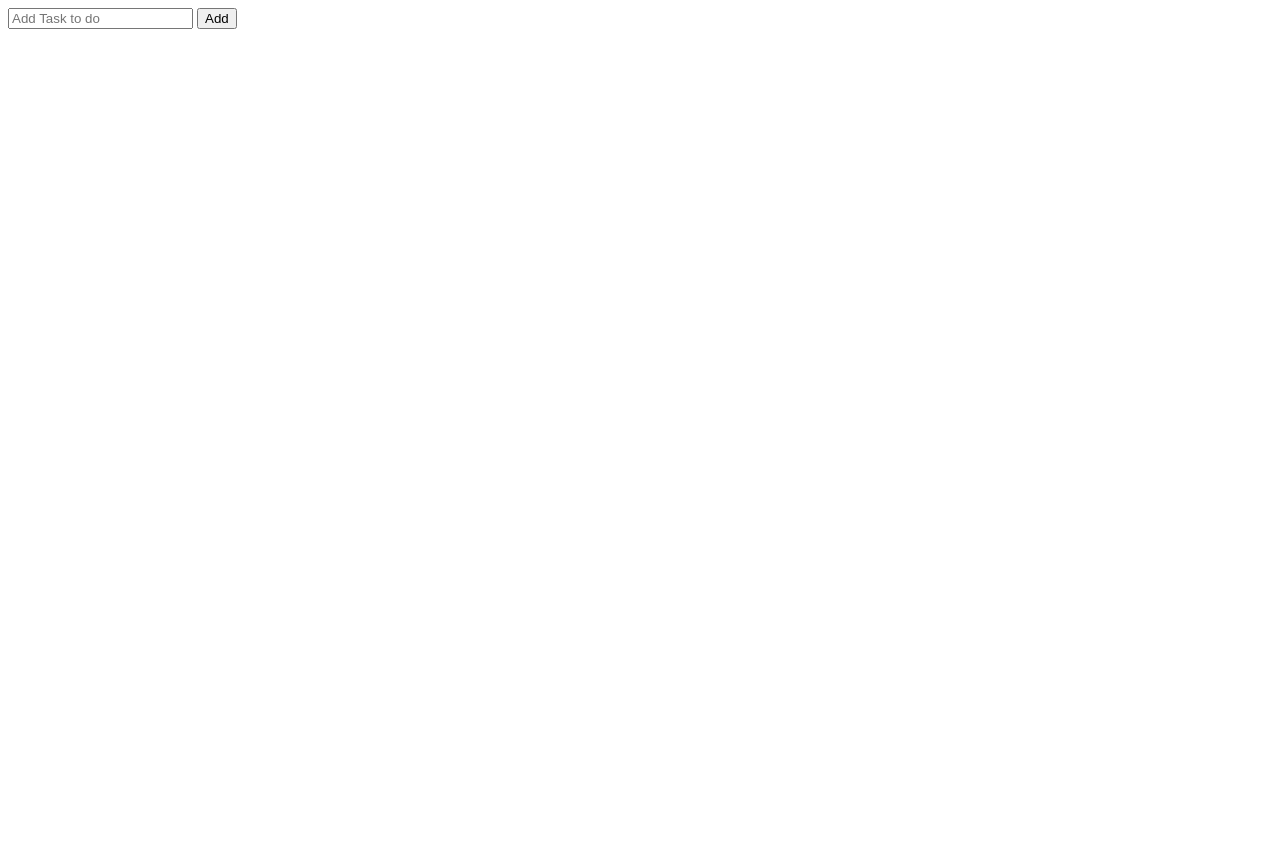
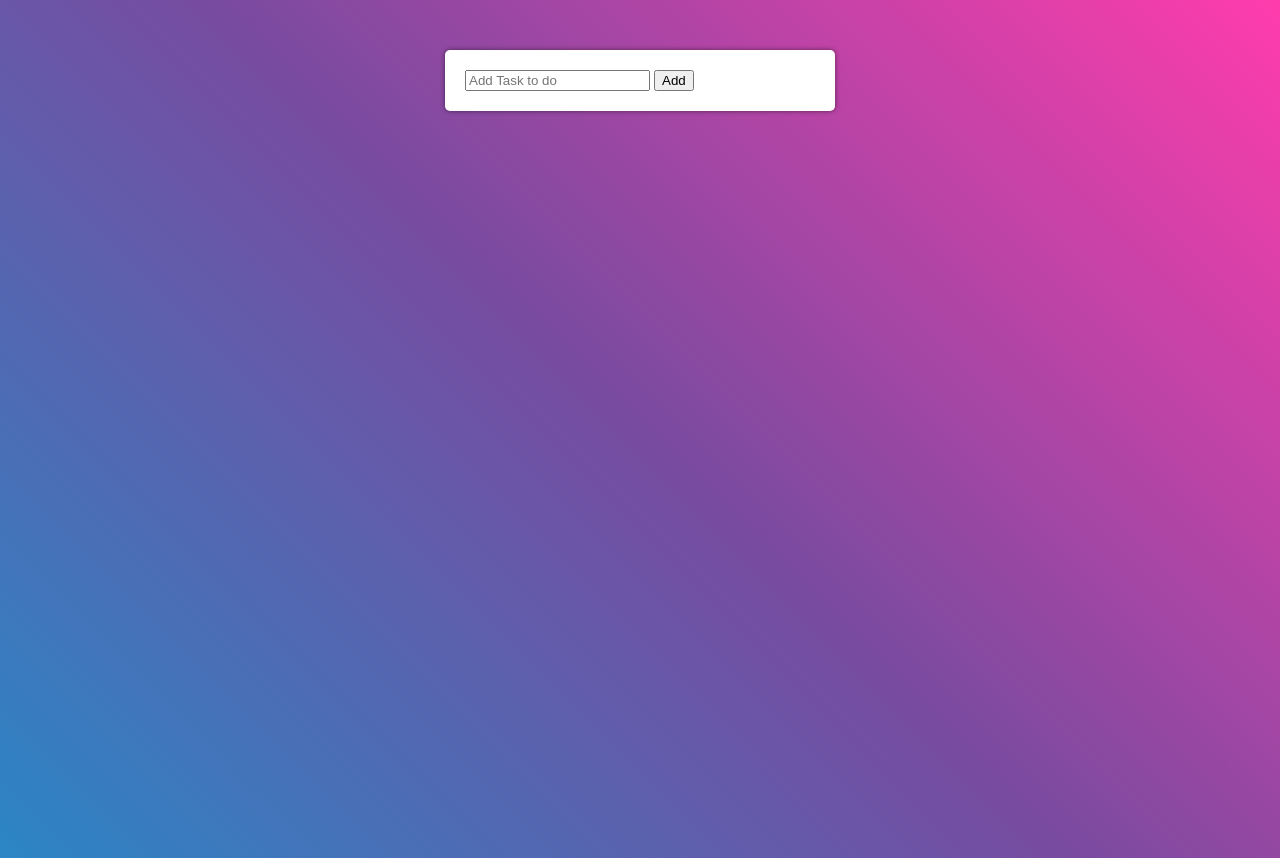
Before and after one commit to adityaw20/To-Do-App, a plain HTML site: page index.html in a window 1280 px wide. Before the commit the page ends 800 px from the top, so only its background shows below. Drawn offline with Linux system fonts and the light colour scheme.

Commit message:
css added

```diff
--- a/index.html
+++ b/index.html
@@ -6,6 +6,25 @@
     <meta name="viewport" content="width=device-width, initial-scale=1.0">
     <title>To do App</title>
 </head>
+<style>
+    body {
+        background-color: #FF3CAC;
+        background-image: linear-gradient(225deg, #FF3CAC 0%, #784BA0 50%, #2B86C5 100%);
+        min-height: 100vh;
+
+    }
+
+    .action-container {
+        background-color: #fff;
+        width: 350px;
+        padding: 20px;
+        display: block;
+        margin: 50px auto;
+        border: none;
+        border-radius: 5px;
+        box-shadow: 0 0 5px rgba(0, 0, 0, .5);
+    }
+</style>
 
 <body>
     <div class="list-container" id="list-container"> </div>
@@ -31,6 +50,16 @@
             renderTodo()
         }
 
+        function renderTodo() {
+            const listContainer = document.getElementById('list-container');
+            listContainer.innerHTML = "";
+
+            for (const todoItem of todolist) {
+                listContainer.innerHTML += ` <div class="todo-item">  <p> ${todoItem}</p>
+                                            <button type="button" class=" btn-delete"><i class="fa-solid fa-trash"></i>
+                                            </button> </div> </div>`;
+            }
+        }
     </script>
 </body>
 
```
